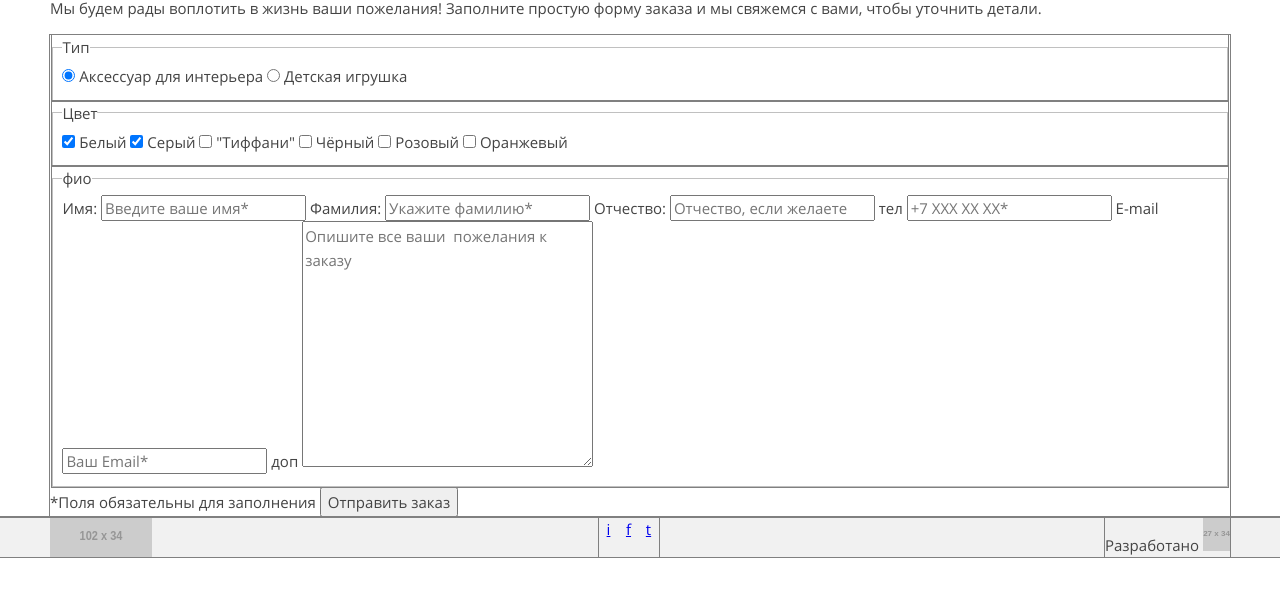
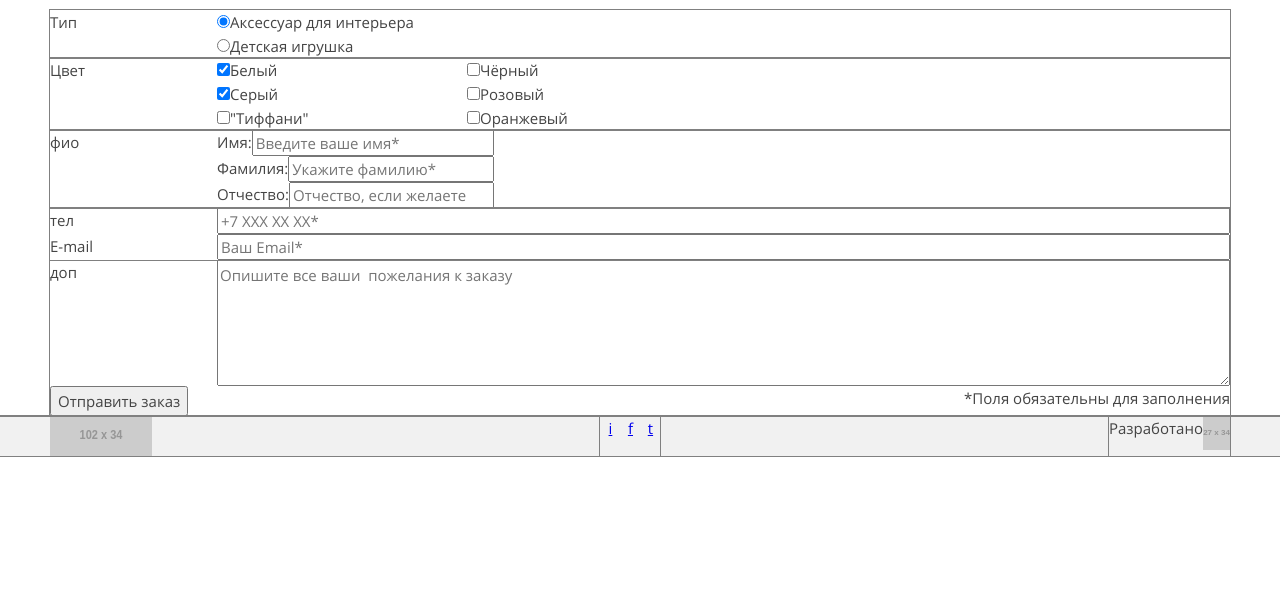
Before and after one commit to Oxy-Foxy/122666-mishka, a website: page source/form.html in a window 1280 px wide. Shown: the part 188-800 px from the top of the page. Drawn offline with nearby package versions, Linux system fonts and the light colour scheme; files that its build step writes are made by us from their sources; placeholder pictures from the web are drawn by us.

Commit message:
сетка формы для планшета

```diff
--- a/source/form.html
+++ b/source/form.html
@@ -42,44 +42,80 @@
       <p class="page-main__form-pretext">Мы будем рады воплотить в жизнь ваши пожелания! Заполните простую форму заказа и мы свяжемся с вами, чтобы уточнить детали.</p>
       <form class="page-main__form order-form" action="https://echo.htmlacademy.ru">
         <fieldset class="order-form__fieldset type-fieldset">
+          <div class="type-fieldset__fieldset">
             <legend class="type-fieldset__name">Тип</legend>
-          <input class="type-fieldset__input" type="radio" id="accessory" name="type" checked>
-          <label class="type-fieldset__label" for="accessory">Аксессуар для интерьера</label>
-          <input class="type-fieldset__input" type="radio" id="toy" name="type">
-          <label class="type-fieldset__label" for="toy">Детская игрушка</label>
+            <div class="type-fieldset__form">
+              <label class="type-fieldset__label" for="accessory">
+                <input class="type-fieldset__input" type="radio" id="accessory" name="type" checked>Аксессуар для интерьера
+              </label>
+              <label class="type-fieldset__label" for="toy">
+                <input class="type-fieldset__input" type="radio" id="toy" name="type">Детская игрушка
+              </label>
+            </div>
+          </div>
         </fieldset>
         <fieldset class="order-form__fieldset color-fieldset">
+          <div class="color-fieldset__fieldset">
             <legend class="color-fieldset__name">Цвет</legend>
-          <input class="color-fieldset__input" type="checkbox" id="white" name="white" checked>
-          <label class="color-fieldset__label" for="white">Белый</label>
-          <input class="color-fieldset__input" type="checkbox" id="gray" name="gray" checked>
-          <label class="color-fieldset__label" for="gray">Серый</label>
-          <input class="color-fieldset__input" type="checkbox" id="tiffany" name="tiffany">
-          <label class="color-fieldset__label" for="tiffany">"Тиффани"</label>
-          <input class="color-fieldset__input" type="checkbox" id="black" name="black">
-          <label class="color-fieldset__label" for="black">Чёрный</label>
-          <input class="color-fieldset__input" type="checkbox" id="pink" name="pink">
-          <label class="color-fieldset__label" for="pink">Розовый</label>
-          <input class="color-fieldset__input" type="checkbox" id="orange" name="orange">
-          <label class="color-fieldset__label" for="orange">Оранжевый</label>
+            <div class="color-fieldset__form">
+              <label class="color-fieldset__label" for="white">
+                <input class="color-fieldset__input" type="checkbox" id="white" name="white" checked>Белый
+              </label>
+              <label class="color-fieldset__label" for="gray">
+                <input class="color-fieldset__input" type="checkbox" id="gray" name="gray" checked>Серый
+              </label>
+              <label class="color-fieldset__label" for="tiffany">
+                <input class="color-fieldset__input" type="checkbox" id="tiffany" name="tiffany">"Тиффани"
+              </label>
+              <label class="color-fieldset__label" for="black">
+                <input class="color-fieldset__input" type="checkbox" id="black" name="black">Чёрный
+              </label>
+              <label class="color-fieldset__label" for="pink">
+                <input class="color-fieldset__input" type="checkbox" id="pink" name="pink">Розовый
+              </label>
+              <label class="color-fieldset__label" for="orange">
+                <input class="color-fieldset__input" type="checkbox" id="orange" name="orange">Оранжевый
+              </label>
+            </div>
+          </div>
         </fieldset>
         <fieldset class="order-form__fieldset personal-data-fieldset">
+          <div class="personal-data-fieldset__fieldset">
             <legend class="personal-data-fieldset__name">фио</legend>
+            <div class="personal-data-fieldset__form">
+              <div class="personal-data-fieldset__form-element">
                 <label class="personal-data-fieldset__label" for="first-name">Имя:</label>
                 <input class="personal-data-fieldset__input" type="text" id="first-name" name="first-name" placeholder="Введите ваше имя*" required>
+              </div>
+              <div class="personal-data-fieldset__form-element">
                 <label class="personal-data-fieldset__label" for="last-name">Фамилия:</label>
                 <input class="personal-data-fieldset__input" type="text" id="last-name" name="last-name" placeholder="Укажите фамилию*" required>
+              </div>
+              <div class="personal-data-fieldset__form-element">
                 <label class="personal-data-fieldset__label" for="dad's-name">Отчество:</label>
                 <input class="personal-data-fieldset__input" type="text" id="dad's-name" name="dad's-name" placeholder="Отчество, если желаете">
-          <label for="phone-number">тел</label>
-          <input class="personal-data-fieldset__input" type="tel" id="phone-number" name="phone-number" placeholder="+7 ХХХ ХХ ХХ*" required>
-          <label class="personal-data-fieldset__name" for="email">E-mail</label>
-          <input class="personal-data-fieldset__input" type="email" id="email" name="email" placeholder="Ваш Email*" required>
-          <label class="personal-data-fieldset__name" for="details">доп</label>
-          <textarea  class="personal-data-fieldset__textarea" id="details" name="details" cols="30" rows="10" placeholder="Опишите все ваши  пожелания к заказу"></textarea>
+              </div>
+            </div>
+          </div>
         </fieldset>
+        <fieldset class="order-form__fieldset contact-data-fieldset">
+          <div class="contact-data-fieldset__element">
+            <label class="contact-data-fieldset__label" for="phone-number">тел</label>
+            <input class="contact-data-fieldset__input" type="tel" id="phone-number" name="phone-number" placeholder="+7 ХХХ ХХ ХХ*" required>
+          </div>
+          <div class="contact-data-fieldset__element">
+            <label class="contact-data-fieldset__label" for="email">E-mail</label>
+            <input class="contact-data-fieldset__input" type="email" id="email" name="email" placeholder="Ваш Email*" required>
+          </div>
+        </fieldset>
+        <div class="order-form__textarea-fieldset">
+          <label class="order-form__textarea-label" for="details">доп</label>
+          <textarea  class="order-form__textarea" id="details" name="details" cols="30" rows="5" placeholder="Опишите все ваши  пожелания к заказу"></textarea>
+        </div>
+        <div class="order-form__submit">
           <span class="order-form__footnote">*Поля обязательны для заполнения</span>
           <button class="order-form__order-btn main-btn" type="submit">Отправить заказ</button>
+        </div>
       </form>
     </main>
     <footer class="page-footer wrapper">
--- a/source/sass/blocks/color-fieldset.scss
+++ b/source/sass/blocks/color-fieldset.scss
@@ -1,3 +1,33 @@
 .color-fieldset {
   @include outline;
 }
+
+.color-fieldset__label {
+  display: block;
+}
+
+@media (min-width: $tablet) {
+  .color-fieldset {
+    display: flex;
+    flex-direction: row;
+  }
+
+  .color-fieldset__fieldset {
+    display: flex;
+  }
+
+  .color-fieldset__name {
+    width: 167px;
+  }
+
+  .color-fieldset__form {
+    display: flex;
+    flex-wrap: wrap;
+    flex-direction: column;
+    height: 72px;
+  }
+
+  .color-fieldset__label {
+    width: 250px;
+  }
+}
--- /dev/null
+++ b/source/sass/blocks/contact-data-fieldset.scss
@@ -0,0 +1,22 @@
+.contact-data-fieldset {
+  @include outline;
+}
+
+.contact-data-fieldset__input,
+.contact-data-fieldset__label {
+  display: block;
+}
+
+@media (min-width: $tablet) {
+  .contact-data-fieldset__element {
+    display: flex;
+  }
+
+  .contact-data-fieldset__label {
+    width: 167px;
+  }
+
+  .contact-data-fieldset__input {
+    flex-grow: 1;
+  }
+}
--- a/source/sass/blocks/order-form.scss
+++ b/source/sass/blocks/order-form.scss
@@ -1,3 +1,36 @@
 .order-form {
   @include outline;
 }
+
+.order-form__fieldset {
+  @include no-fieldset-style;
+}
+
+.order-form__textarea-label,
+.order-form__textarea {
+  display: block;
+}
+
+@media (min-width: $tablet) {
+
+  .order-form__textarea-fieldset {
+    display: flex;
+  }
+
+  .order-form__textarea-label {
+    width: 167px;
+  }
+
+  .order-form__textarea {
+    flex-grow: 1;
+  }
+
+  .order-form__submit {
+    display: flex;
+    justify-content: space-between;
+  }
+
+  .order-form__footnote {
+    order: 1;
+  }
+}
--- a/source/sass/blocks/page-footer.scss
+++ b/source/sass/blocks/page-footer.scss
@@ -2,6 +2,15 @@
   background-color: $bg-color-gray;
 
   @include outline;
+}
+
+.page-footer__image {
+  display: none;
+}
+
+.page-footer__copyright {
+  display: flex;
+  justify-content: space-around;
 }
 
 @media (min-width: $tablet) {
@@ -9,4 +18,9 @@
     display: flex;
     justify-content: space-between;
   }
+
+  .page-footer__image {
+    display: block;
+  }
+
 }
--- a/source/sass/blocks/page-main.scss
+++ b/source/sass/blocks/page-main.scss
@@ -6,3 +6,7 @@
   display: flex;
   flex-direction: column;
 }
+
+.page-main__heading {
+  margin: 0;
+}
--- a/source/sass/blocks/personal-data-fieldset.scss
+++ b/source/sass/blocks/personal-data-fieldset.scss
@@ -1,3 +1,38 @@
 .personal-data-fieldset {
   @include outline;
 }
+
+.personal-data-fieldset__input,
+.personal-data-fieldset__label {
+  display: block;
+}
+
+@media (min-width: $tablet) {
+  .personal-data-fieldset {
+    display: flex;
+    flex-direction: row;
+  }
+
+  .personal-data-fieldset__fieldset {
+    display: flex;
+  }
+
+  .personal-data-fieldset__name {
+    width: 167px;
+  }
+
+  .personal-data-fieldset__form {
+    display: flex;
+    flex-direction: column;
+    flex-wrap: wrap;
+    flex-grow: 1;
+  }
+
+  .personal-data-fieldset__form-element {
+    display: flex;
+  }
+
+  .personal-data-fieldset__input {
+    flex-grow: 1;
+  }
+}
--- a/source/sass/blocks/social.scss
+++ b/source/sass/blocks/social.scss
@@ -5,7 +5,7 @@
 .social__list {
   @include no-list-style;
   display: flex;
-  justify-content: space-between;
+  justify-content: space-around;
 }
 
 .social__item {
--- a/source/sass/blocks/type-fieldset.scss
+++ b/source/sass/blocks/type-fieldset.scss
@@ -1,3 +1,22 @@
 .type-fieldset {
   @include outline;
 }
+
+.type-fieldset label {
+  display: block;
+}
+
+@media (min-width: $tablet) {
+  .type-fieldset {
+    display: flex;
+    flex-direction: row;
+  }
+
+  .type-fieldset__fieldset {
+    display: flex;
+  }
+
+  .type-fieldset__name {
+    width: 167px;
+  }
+}
--- a/source/sass/mixins.scss
+++ b/source/sass/mixins.scss
@@ -22,3 +22,9 @@
   padding: 0 50px;
   margin: 0 auto;
 }
+
+@mixin no-fieldset-style {
+  margin: 0;
+  padding: 0;
+  border: none;
+}
--- a/source/sass/style.scss
+++ b/source/sass/style.scss
@@ -1 +1 @@
-@import "global/normalize", "variables", "mixins", "global/fonts", "global/general", "blocks/page-header", "blocks/page-navigation", "blocks/page-list", "blocks/page-main", "blocks/main", "blocks/info", "blocks/info-list", "blocks/interiors", "blocks/toys", "blocks/best-item", "blocks/options", "blocks/options-row", "blocks/advantages", "blocks/advantages-list", "blocks/advantages-list-item", "blocks/reviews", "blocks/reviews-list", "blocks/reviews-list-item", "blocks/contacts", "blocks/contact-items", "blocks/contact-items-row", "blocks/main-modal", "blocks/order-modal", "blocks/goods-list", "blocks/goods-item", "blocks/process", "blocks/order-form", "blocks/type-fieldset", "blocks/color-fieldset", "blocks/personal-data-fieldset", "blocks/page-footer", "blocks/social", "blocks/copyright"
+@import "global/normalize", "variables", "mixins", "global/fonts", "global/general", "blocks/page-header", "blocks/page-navigation", "blocks/page-list", "blocks/page-main", "blocks/main", "blocks/info", "blocks/info-list", "blocks/interiors", "blocks/toys", "blocks/best-item", "blocks/options", "blocks/options-row", "blocks/advantages", "blocks/advantages-list", "blocks/advantages-list-item", "blocks/reviews", "blocks/reviews-list", "blocks/reviews-list-item", "blocks/contacts", "blocks/contact-items", "blocks/contact-items-row", "blocks/main-modal", "blocks/order-modal", "blocks/goods-list", "blocks/goods-item", "blocks/process", "blocks/order-form", "blocks/type-fieldset", "blocks/color-fieldset", "blocks/contact-data-fieldset", "blocks/personal-data-fieldset", "blocks/page-footer", "blocks/social", "blocks/copyright"
```
Lines whose indentation alone changed are shown as unchanged.
